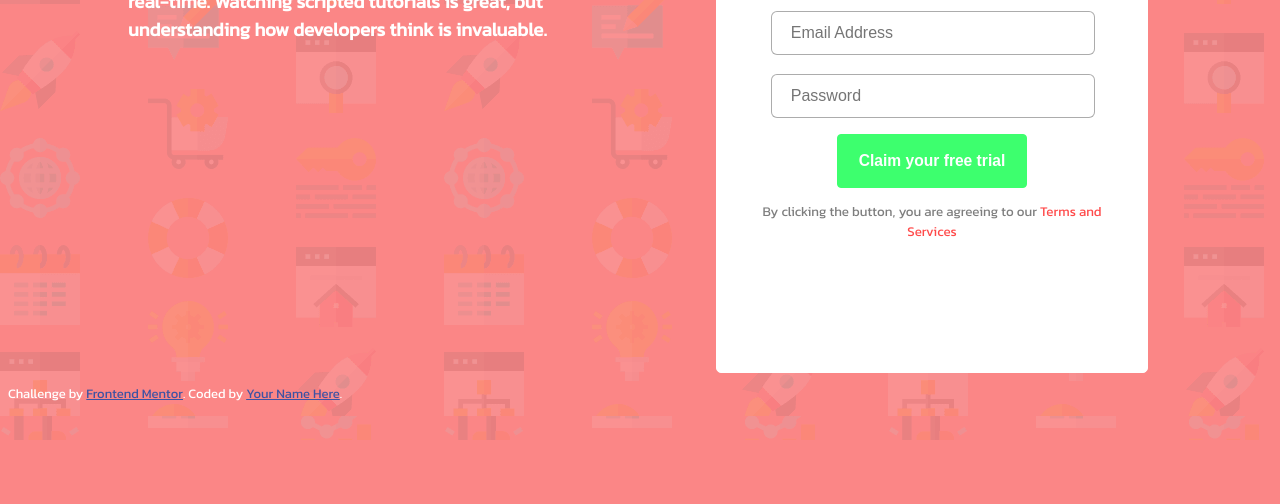
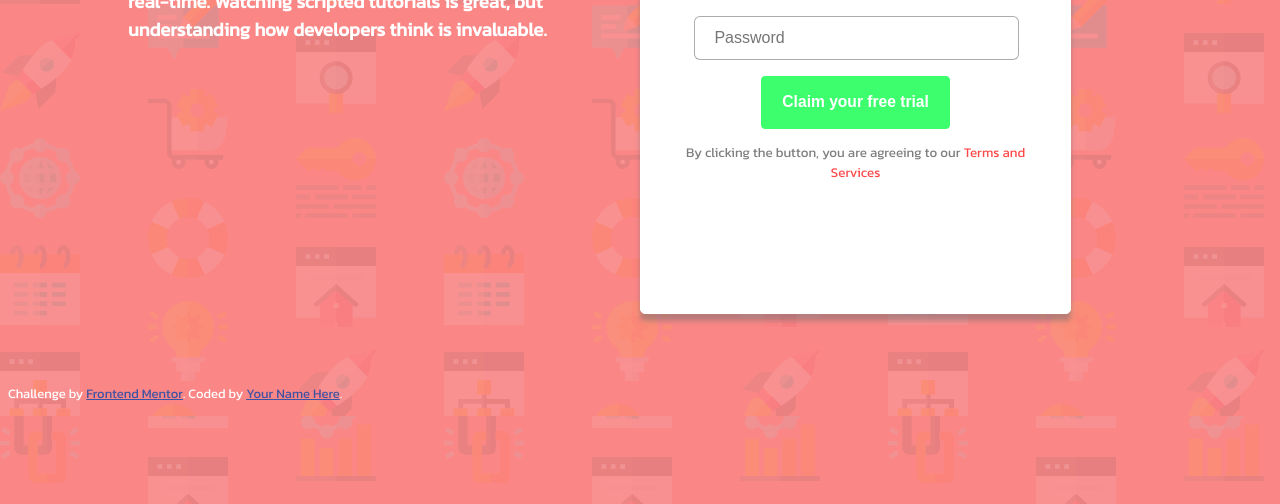
Before and after one commit to henrique15775/Desafio_frontend, a website: page public/index.html in a window 1280 px wide. Shown: the part 384-888 px from the top of the page. Before the commit the page ends 824 px from the top, so only its background shows below. Drawn offline with Linux system fonts and the light colour scheme; files that its build step writes are made by us from their sources; files whose address does not match are found by name.

Commit message:
segundo commit

```diff
--- a/styles/body.css
+++ b/styles/body.css
@@ -31,19 +31,22 @@ body{
 }
 
 #texto-leftside{
-  margin-right:1.5rem;
+
   width:50%;
   height: 100vh;
-  display:flex;
+  /*display:flex;
   flex-wrap:wrap;
+  */
+  display:block;
+  margin-top:5rem;
 
-  margin-bottom:1rem;
   float:right;
-  align-items:center;
-  justify-content: center;
+  /*align-items:right;
+  justify-content: right;*/
 }
 
 #primeiradiv{
+  box-shadow: 0px 7px 5px rgba(109, 109, 109, 0.473);
   display: flex;
   justify-content: center;
   align-items: center;
@@ -63,6 +66,7 @@ body{
 }
 
 #segundadiv{
+  box-shadow: 0px 7px 5px rgba(109, 109, 109, 0.473);
   top:1rem;
   display: block;
   color: black;
@@ -72,6 +76,7 @@ body{
   width:60%;
   height:60%;
   padding:25px;
+  margin-top:1rem;
 }
 
 input{
```
